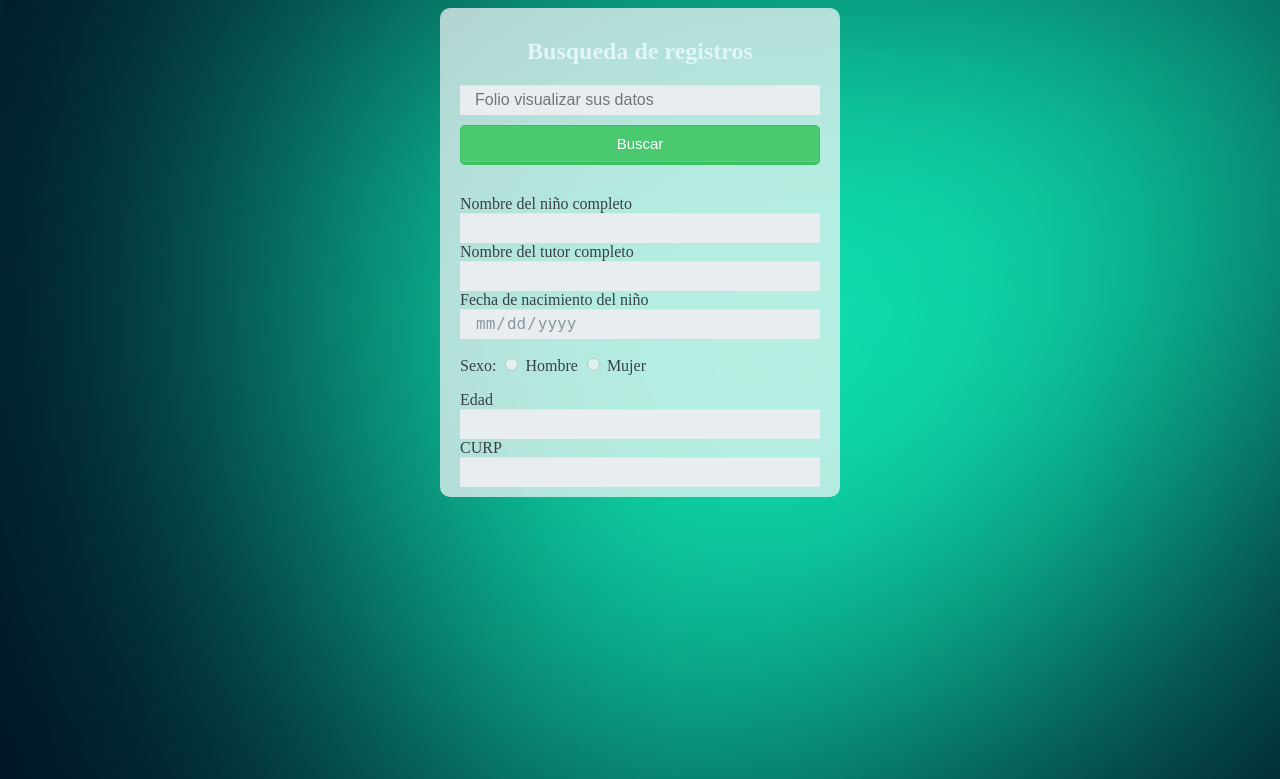
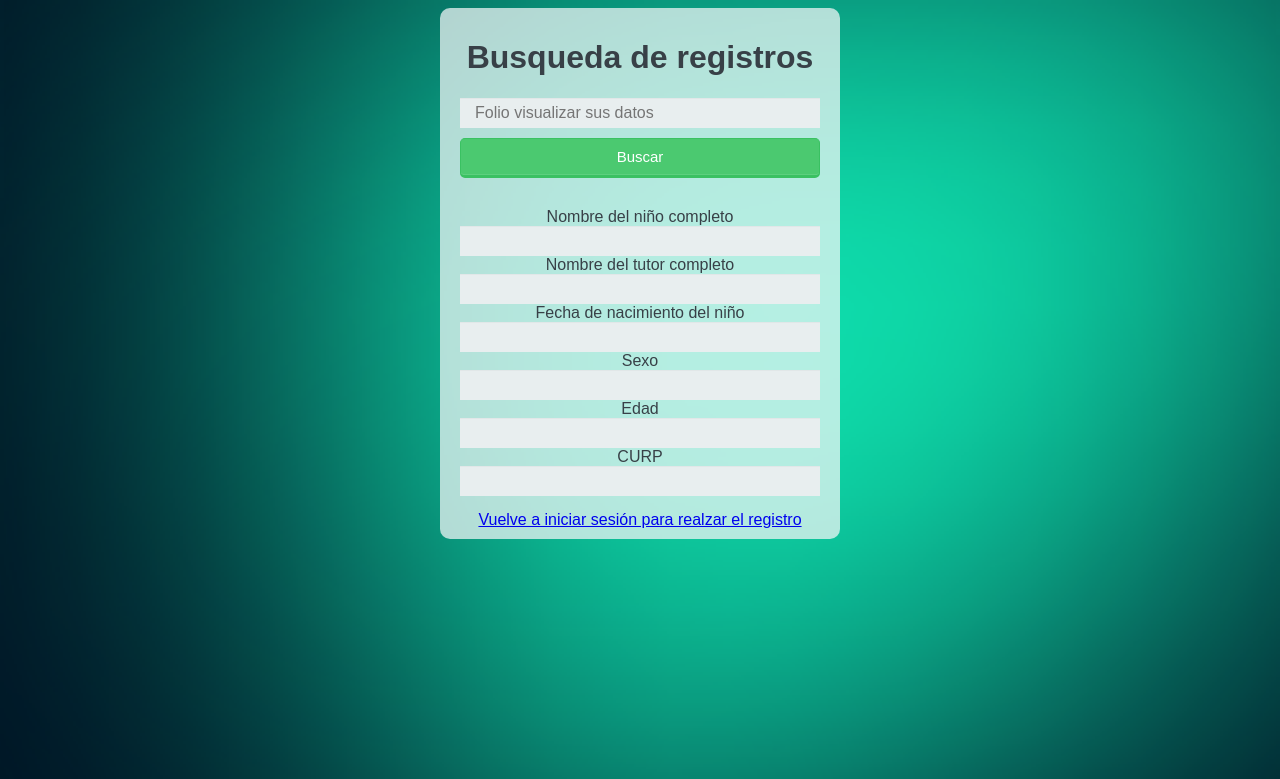
Before and after one commit to angelperez21/aplicaciones_web, a Flask app: page /search in a window 1280 px wide. Shown: the top 779 px of the page. Run offline with Flask 2, Linux system fonts and the light colour scheme; parts of the project's set-up code (start-up, migrations or seed data) failed here and were passed over; some libraries are stand-ins or nearby versions.

Commit message:
Finalizamos el proyecto

```diff
--- a/project1/app/app.py
+++ b/project1/app/app.py
@@ -13,7 +13,7 @@ from app.db.guys import Guy
 
 app = Flask(__name__)
 userManager = User()
-guys_manaer = Guy()
+guys_manager = Guy()
 
 
 @app.route('/')
@@ -105,10 +105,14 @@ def save_guy():
             curp = request.form['curp']
             if name and guardian and birthday and gender and age and curp:
                 dt = datetime.now()
-                identifier = f"{dt.strftime('%d%m%Y%H%M%S')}{curp[0:10]}"
-                if guys_manaer.set_guy(folio=identifier, name=name, guardian=guardian, birthday=birthday, gender=gender, age=age, curp=curp):
-                    return render_template('busqueda.html', folio=identifier)
-                return "No created"
+                identifier = f"{dt.strftime('%d%m%Y%')}{curp[0:10]}"
+                guy = guys_manager.get_guy(identifier)
+                guys = guys_manager.get_guys()
+                if len(guys) < 50:
+                    if guy == 0:
+                        if guys_manager.set_guy(folio=identifier, name=name, guardian=guardian, birthday=birthday, gender=gender, age=age, curp=curp):
+                            return render_template('busqueda.html', folio=identifier)
+                return render_template('register.html', alert='Cupo lleno')
     except Exception:
         return Response(
                 json.dumps(
@@ -119,3 +123,33 @@ def save_guy():
                 status=FAILED,
                 mimetype='application/json',
             )
+
+
+@app.route('/search_guy', methods=['POST'])
+def search_guy():
+    """Ruta para realizar el registro en la DB de MongoDB
+    Returns:
+    return a dict
+    """
+    if request.method == 'POST':
+        folio = request.json.get('folio')
+        guy = json_util.loads(json_util.dumps(guys_manager.get_guy(folio)))
+        if guy:
+            return Response(
+                json.dumps(
+                    {
+                        'guy': guy,
+                    },
+                ),
+                status=OK,
+                mimetype='application/json',
+            )
+        return Response(
+                    json.dumps(
+                        {
+                            'guy': [],
+                        },
+                    ),
+                    status=FAILED,
+                    mimetype='application/json',
+                )
--- a/project1/app/static/css/estilo.css
+++ b/project1/app/static/css/estilo.css
@@ -18,8 +18,9 @@ body {
     color: #384047;
 }
 
-form {
-    max-width: 300px;
+form,
+.container_search {
+    max-width: 400px;
     margin: auto;
     padding: 10px 20px;
     background: #f4f7f8b9;
@@ -29,7 +30,6 @@ form {
 
 h1 {
     text-align: center;
-    color: #e2f5f8;
 }
 
 input[type="submit"],
@@ -83,3 +83,14 @@ textarea {
     text-align: center;
     color: #e8eeef;
 }
+
+.folio_container {
+    font-family: 'Poppins', sans-serif;
+    color: #384047;
+}
+
+.container_search {
+    text-align: center;
+    justify-content: center;
+    font-family: 'Poppins', sans-serif;
+}
--- a/project1/app/templates/busqueda.html
+++ b/project1/app/templates/busqueda.html
@@ -8,8 +8,7 @@
 </head>
 
 <body>
-    <section class="form-login">
-        <form onsubmit="search()">
+    <div class="container_search">
         <h1>Busqueda de registros</h5>
             {% if folio %}
             <div class="folio_container">
@@ -19,30 +18,57 @@
                 <p style="font-weight: bold;">{{folio}}</p>
             </div>
             {% endif %}
-                <input class="controls" type="text" name="Folio" value="" placeholder="Folio visualizar sus datos" required>
-                <input class="buttons" style="margin-bottom: 30px;" type="submit" name="" value="Buscar">
+            <input class="controls" type="text" name="folio" id="folio" placeholder="Folio visualizar sus datos" required>
+            <input class="buttons" style="margin-bottom: 30px;" type="submit" onclick="search()" value="Buscar">
 
             <label style="margin-top: 20px;" for="nom">Nombre del niño completo</label><br>
             <input type="text" name="nomb" id="nom" disabled><br>
             <label for="nom">Nombre del tutor completo</label><br>
             <input type="text" name="nombTutor" id="nomTuto" disabled><br>
             <label for="start">Fecha de nacimiento del niño</label><br>
-                <input type="date" id="start" id="trip-start" name="trip-start" min="1998-01-01" max="2018-12-31" disabled>
-                <p>Sexo:
-                    <input type="radio" id="hm" name="hm" value="h" disabled> Hombre
-                    <input type="radio" id="hm" name="hm" value="m" disabled> Mujer
-                </p>
+            <input type="text" id="trip-start" name="trip-start" disabled>
+            <label for="ed">Sexo</label><br>
+            <input type="text" name="edad" id="hm" disabled><br>
             <label for="ed">Edad</label><br>
-                <input type="number" name="edad" id="ed" min="3" max="6" disabled><br>
+            <input type="text" name="edad" id="age" disabled><br>
             <label for="nom">CURP</label><br>
-                <input type="text" name="curp" id="curp" disabled><br>
-        </form>
-    </section>
+            <input type="text" name="curp" id="curp" style="margin-bottom: 15px;" disabled><br>
 
-    <script src="{{ url_for( 'static', filename='js/jquery/jquery-3.5.1.min.js' )}} "></script>
+            <a href="/">Vuelve a iniciar sesión para realzar el registro</a>
+    </div>
+
+    <script src="{{ url_for( 'static', filename='js/jquery-3.5.1.min.js' )}} "></script>
     <script>
         function search() {
-            console.log("Hola");
+            var folio = document.getElementById('folio').value;
+            find_guy(folio);
+        }
+
+        function find_guy(folio) {
+            $.ajax({
+                url: "/search_guy",
+                type: 'POST',
+                data: JSON.stringify({
+                    folio: folio,
+                }),
+                contentType: "application/json",
+                success: function(response) {
+                    set_data(response);
+                },
+                error: function() {
+                    alert("El folio no se encuentra en el regitro, se le hace la invitación que que registre a su niño.");
+                }
+            });
+        }
+
+        function set_data(data) {
+            var guy = data.guy;
+            document.getElementById('nom').value = guy[0].name;
+            document.getElementById('nomTuto').value = guy[0].guardian;
+            document.getElementById('trip-start').value = guy[0].birthday;
+            document.getElementById('hm').value = guy[0].gender;
+            document.getElementById('age').value = guy[0].age;
+            document.getElementById('curp').value = guy[0].curp;
         }
     </script>
 </body>
```
Also changed, not shown: project1/app/db/guys.py (+8 -2 lines), project1/app/templates/register.html (+7 -2 lines), project1/requirements.txt (added, +11 -0 lines), README.md, 1 other file. Lines whose indentation alone changed are shown as unchanged.
